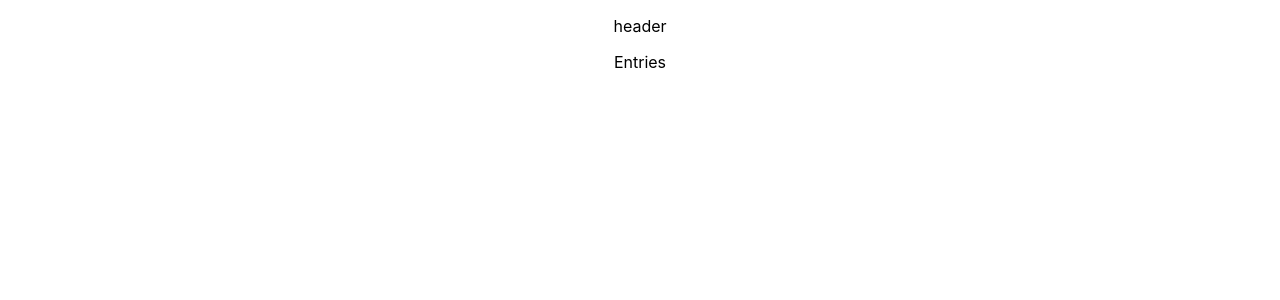
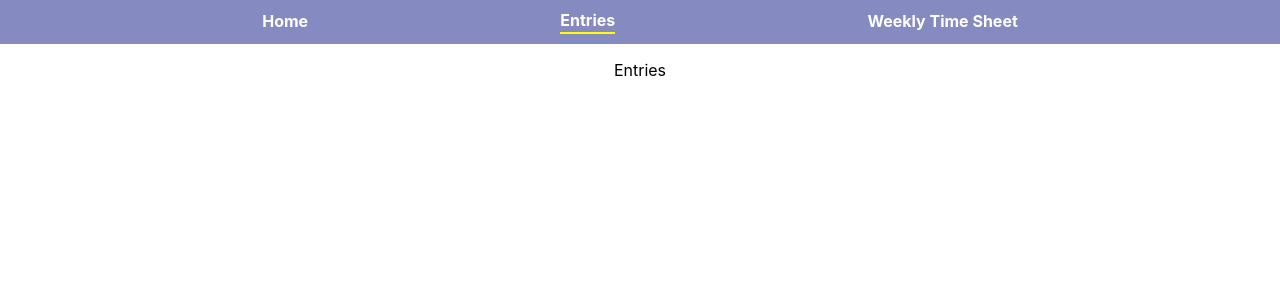
Before and after one commit to rashedevs/time-tracker-client, a React (Create React App) app: page /entries in a window 1280 px wide. Shown: the top 300 px of the page. Built offline with nearby package versions, Linux system fonts and the light colour scheme.

Commit message:
header with customlink added

```diff
--- a/src/Components/CustomLink/CustomLink.js
+++ b/src/Components/CustomLink/CustomLink.js
@@ -1,9 +1,25 @@
 import React from "react";
+import { Link, useMatch, useResolvedPath } from "react-router-dom";
 
-const CustomLink = () => {
+const CustomLink = ({ children, to, ...props }) => {
+  const resolved = useResolvedPath(to);
+  const match = useMatch({ path: resolved.pathname, end: true });
+
   return (
     <div>
-      <p>CustomLink</p>
+      <Link
+        style={{
+          color: match ? "007bff" : "#ffffff",
+          textDecoration: "none",
+          borderBottom: match ? "2px solid yellow" : "none",
+          paddingBottom: "2px",
+          display: "inline-block",
+        }}
+        to={to}
+        {...props}
+      >
+        {children}
+      </Link>
     </div>
   );
 };
--- a/src/Components/Header/Header.css
+++ b/src/Components/Header/Header.css
@@ -0,0 +1,19 @@
+
+.nav-container {
+    background-color: hsl(234, 33%, 64%);
+    padding: 10px;
+    display: flex;
+    justify-content: space-evenly;
+    align-items: center;
+}
+
+.nav-container a {
+    text-decoration: none;
+    color: #fff;
+    font-weight: bold;
+    font-size: 16px;
+}
+
+.nav-container a:hover {
+    text-decoration: underline;
+}
--- a/src/Components/Header/Header.js
+++ b/src/Components/Header/Header.js
@@ -1,9 +1,14 @@
 import React from "react";
-
+import CustomLink from "../CustomLink/CustomLink";
+import "./Header.css";
 const Header = () => {
   return (
     <div>
-      <p>header</p>
+      <nav className="nav-container">
+        <CustomLink to="/">Home</CustomLink>
+        <CustomLink to="/entries">Entries</CustomLink>
+        <CustomLink to="/weeklysheet">Weekly Time Sheet</CustomLink>
+      </nav>
     </div>
   );
 };
```
